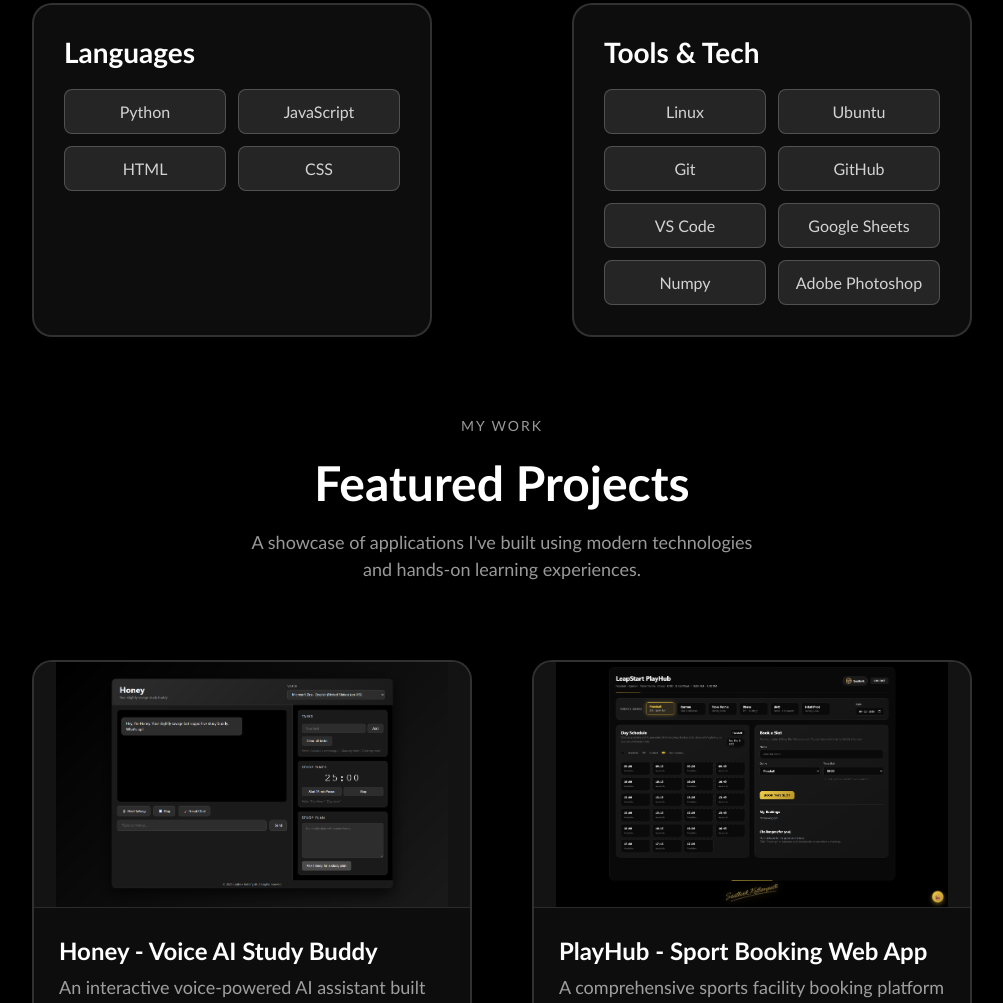
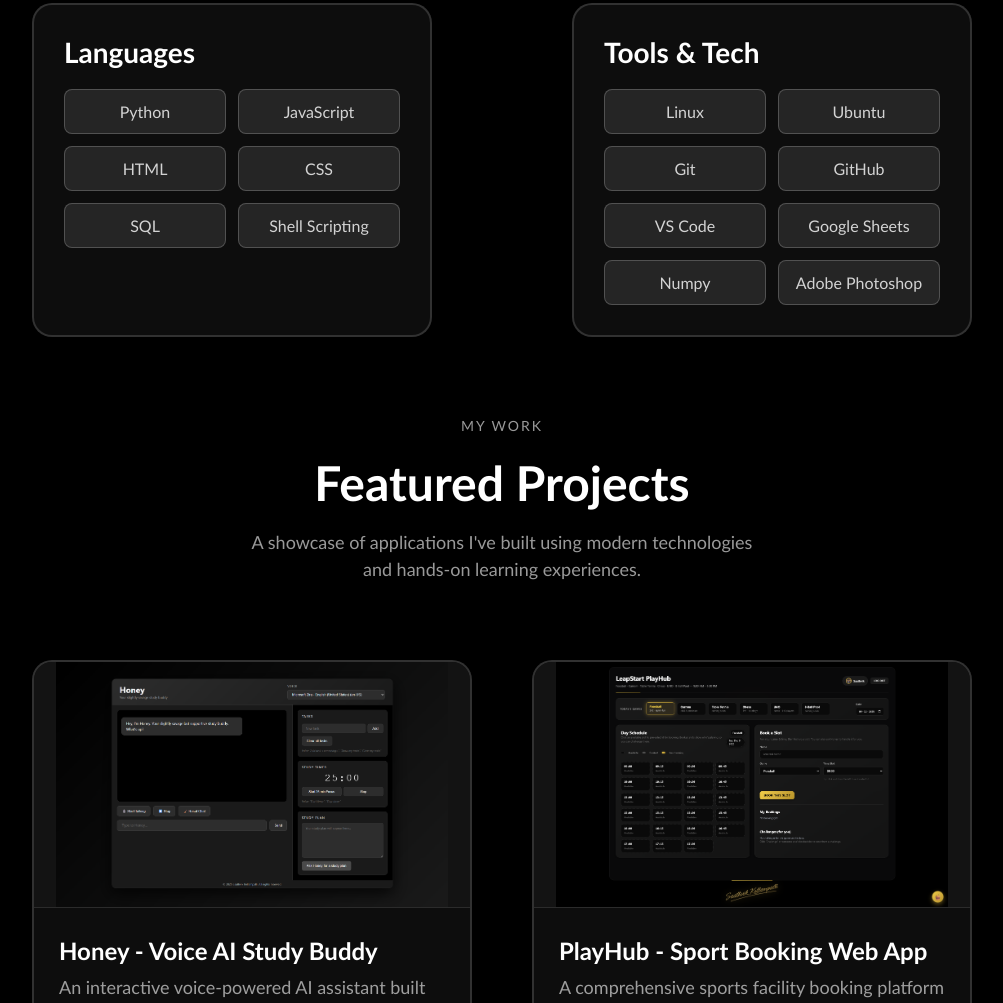
Before and after one commit to broskell/Personal-Portfolio, a plain HTML site: page index.html in a window 1280 px wide. Shown: the part 2683-3686 px from the top of the page, without its empty margins (138-1141 px from the left). Drawn offline with Linux system fonts and the light colour scheme; a web font is replaced by a local one.

Commit message:
Add SQL and Shell Scripting to skills section

```diff
--- a/index.html
+++ b/index.html
@@ -128,6 +128,8 @@
                     <div class="skill-tag">JavaScript</div>
                     <div class="skill-tag">HTML</div>
                     <div class="skill-tag">CSS</div>
+                    <div class="skill-tag">SQL</div>
+                    <div class="skill-tag">Shell Scripting</div>
                 </div>
             </div>
 
```
